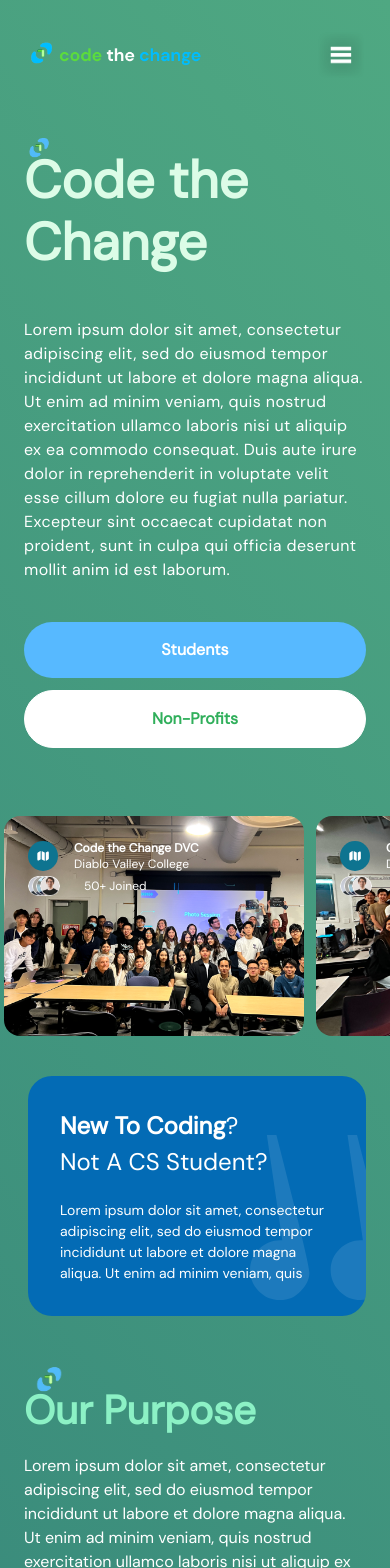
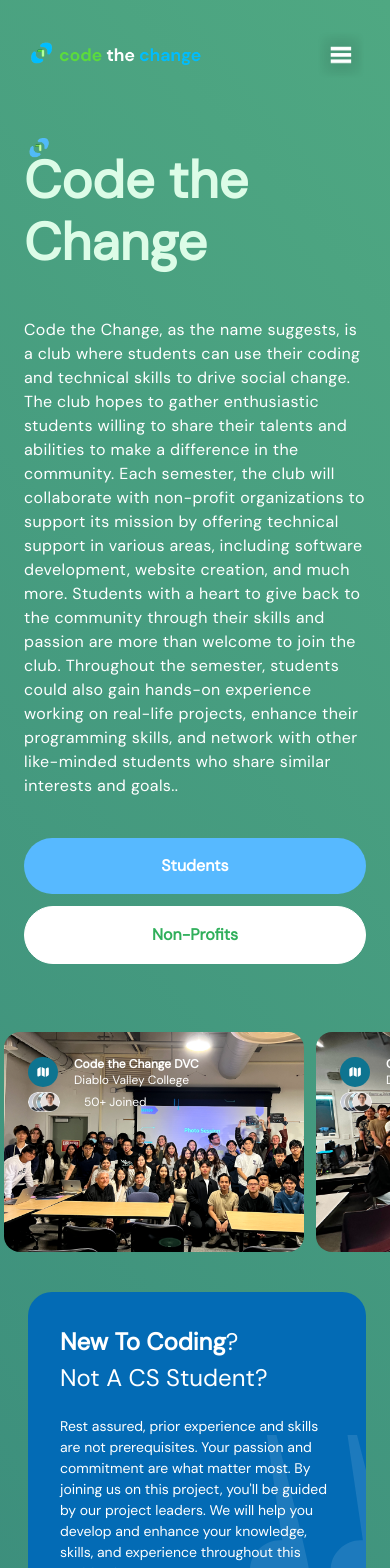
Before and after one commit to evanedreo/codethechange, a Next.js app: page / in a window 390 px wide. Shown: the top 1568 px of the page. Built offline with nearby package versions, Linux system fonts and the light colour scheme.

Commit message:
Final Commit

```diff
--- a/app/globals.css
+++ b/app/globals.css
@@ -93,6 +93,9 @@
   .regular-12 {
     @apply text-[12px] font-[400];
   }
+  .medium-20 {
+    @apply text-[20px] font-[600];
+  }
 
   .medium-14 {
     @apply text-[14px] font-[600];
--- a/components/Features.tsx
+++ b/components/Features.tsx
@@ -16,7 +16,7 @@
             />
             <h2 className='text-softcyan-100 bold-40 lg:bold-64'>Benefits of Joining Us</h2>
           </div>
-          <ul className='text-white mt-10 grid gap-10 md:grid-cols-2 lg:mg-20 lg:gap-20'>
+          <ul className='text-white mt-10 grid gap-10 md:grid-cols-2 lg:mg-20 lg:gap-24'>
             {FEATURES.map((feature)=>(
               <FeatureItem
                  title ={feature.title}
@@ -51,7 +51,7 @@
       <h2 className='bold-20 lg:bold-32 mt-5 capitalize'>
           {title}
       </h2>
-      <p className='regular-16 mt-5 text-whitelg:mt-[30px] lg:bg-none'>
+      <p className='regular-16 lg:regular-18 xl:regular-20 min-w-[280px] mt-5 text-white lg:mt-[30px] lg:bg-none'>
         {description}
       </p>
     </li>
--- a/components/Gallery.tsx
+++ b/components/Gallery.tsx
@@ -42,7 +42,9 @@
               />
             ))}
           </span>
-          <p className="text-xs md:medium-14 lg:bold-20 text-white">{peopleJoined}</p>
+          <p className="text-xs md:medium-14 lg:bold-20 text-white">
+            {peopleJoined}
+          </p>
         </div>
       </div>
     </div>
@@ -71,10 +73,11 @@
           <h2 className="regular-24 md:regular-32 2xl:regular-64 capitalize text-white">
             <strong>New to Coding</strong>? <br></br>Not a CS Student?
           </h2>
-          <p className="regular-14 xl:regular-16 mt-5 text-white">
-            Lorem ipsum dolor sit amet, consectetur adipiscing elit, sed do
-            eiusmod tempor incididunt ut labore et dolore magna aliqua. Ut enim
-            ad minim veniam, quis
+          <p className="regular-14 xl:regular-20 mt-5 text-white">
+            Rest assured, prior experience and skills are not prerequisites.
+            Your passion and commitment are what matter most. By joining us on
+            this project, you'll be guided by our project
+            leaders. We will help you develop and enhance your knowledge, skills, and experience throughout this exciting journey.
           </p>
           <Image
             src="/quote.svg"
--- a/components/Hero.tsx
+++ b/components/Hero.tsx
@@ -4,7 +4,6 @@
 const Hero = () => {
   return (
     <section className="padding-container max-container flex flex-col gap-20 py-10 pb-32 md:gap-28 lg:py-20 xl:flex-row">
-
       {/* LEFT */}
 
       <div className="relative z-20 flex flex-1 flex-col xl:w-1/2">
@@ -17,19 +16,22 @@
         />
         <h1 className="bold-52 lg:bold-88 text-green-100">Code the Change</h1>
         <p className="regular-16 lg:leading-8 mt-11 tracking-wide text-white">
-        Lorem ipsum dolor sit amet, consectetur adipiscing elit, sed do eiusmod tempor incididunt
-        ut labore et dolore magna aliqua. Ut enim ad minim veniam, quis nostrud exercitation ullamco
-        laboris nisi ut aliquip ex ea commodo consequat. Duis aute irure dolor in reprehenderit in
-        voluptate velit esse cillum dolore eu fugiat nulla pariatur. Excepteur sint occaecat cupidatat non proident,
-        sunt in culpa qui officia deserunt mollit anim id est laborum.
+          Code the Change, as the name suggests, is a club where students can
+          use their coding and technical skills to drive social change. The club
+          hopes to gather enthusiastic students willing to share their talents
+          and abilities to make a difference in the community. Each semester,
+          the club will collaborate with non-profit organizations to support its
+          mission by offering technical support in various areas, including
+          software development, website creation, and much more. Students with a
+          heart to give back to the community through their skills and passion
+          are more than welcome to join the club. Throughout the semester,
+          students could also gain hands-on experience working on real-life
+          projects, enhance their programming skills, and network with other
+          like-minded students who share similar interests and goals..
         </p>
         <div className="flex flex-col w-full gap-3 sm:flex-row mt-10">
-          <Button type="button" title="Students" variant="btn_blue" />
-          <Button
-            type="button"
-            title="Non-Profits"
-            variant="btn_white"
-          />
+          <Button type="button" title="Students" variant="btn_blue" url="https://forms.gle/dm8e1pDQECfDJ9zXA"/>
+          <Button type="button" title="Non-Profits" variant="btn_white" url="https://forms.gle/ZH386SbYDFZskVcE9" />
         </div>
       </div>
     </section>
--- a/components/Mission.tsx
+++ b/components/Mission.tsx
@@ -11,12 +11,15 @@
           </h2>
           <div className="flex-col max-container relative w-full">
             <div className="flex lg:flex-row flex-col w-full gap-10">
-              <p className="m-auto regular-16 text-white xl:max-w-[820px]">
-                Lorem ipsum dolor sit amet, consectetur adipiscing elit, sed do
-                eiusmod tempor incididunt ut labore et dolore magna aliqua. Ut
-                enim ad minim veniam, quis nostrud exercitation ullamco laboris
-                nisi ut aliquip ex ea commodo consequat. Duis aute irure dolor
-
+              <p className="m-auto regular-16 lg:regular-18 xl:regular-20 text-white xl:max-w-[820px]">
+                Code the Change aims to engage and unite students who are eager
+                to apply their technical skills for the betterment of the
+                community. By facilitating connections between these students
+                and non-profit organizations in need of technical assistance,
+                the club aims to integrate social change into the heart of
+                computer science culture, encouraging students to use their
+                talents not just for professional advancement but also for
+                meaningful societal impact.
               </p>
               <Image
                 src="/workshop.png"
@@ -28,11 +31,14 @@
           </div>
           <div className="flex-col max-container relative w-full">
             <div className="flex lg:flex-row-reverse flex-col w-full gap-10">
-              <p className="m-auto regular-16 text-white xl:max-w-[820px]">
-                Lorem ipsum dolor sit amet, consectetur adipiscing elit, sed do
-                eiusmod tempor incididunt ut labore et dolore magna aliqua. Ut
-                enim ad minim veniam, quis nostrud exercitation ullamco laboris
-                nisi ut aliquip ex ea commodo consequat. Duis aute irure dolor
+              <p className="m-auto regular-16 lg:regular-18 xl:regular-20 text-white xl:max-w-[820px]">
+                Code the Change is dedicated to empowering students with an
+                interest in computer science and coding. To achieve this, Code
+                the Change conducts various bootcamps and provides hands-on
+                mentorship from experienced project leaders, with the dual aim
+                of enhancing the technical skills of its members and fostering a
+                learning environment for students eager to delve into computer
+                science.
               </p>
               <Image
                 src="/discussion.png"
--- a/components/Navbar.tsx
+++ b/components/Navbar.tsx
@@ -63,8 +63,8 @@
       </ul>
       {/* Login button for larger devices */}
       <div className="lg:flexCenter hidden gap-3">
-        <Button  type="button" title="Students" variant="btn_blue" url="/" />
-        <Button  type="button" title="Non-Profits" variant="btn_white" url="/" />
+        <Button  type="button" title="Students" variant="btn_blue" url="https://forms.gle/dm8e1pDQECfDJ9zXA" />
+        <Button  type="button" title="Non-Profits" variant="btn_white" url="https://forms.gle/ZH386SbYDFZskVcE9" />
       </div>
     </nav>
   );
--- a/components/Projects.tsx
+++ b/components/Projects.tsx
@@ -26,14 +26,14 @@
                   height={250}
                 />
               </div>
-              <div className=" items-center flex justify-center gap-5 md:gap-20 lg:gap-2 xl:gap-20 p-0 text-center flex-row">
+              <div className="items-center flex justify-center gap-5 md:gap-20 lg:gap-2 xl:gap-20 p-0 flex-row">
                 <TeamName>
                   {TEAMS.executives.map((link) => (
                     <div key={link.label}>
-                      <p className="text-softcyan-200 regular-14 md:bold-18 xl:text-xl whitespace-nowrap">
+                      <p className="text-softcyan-200 regular-14 md:bold-18 xl:bold-20 whitespace-nowrap">
                         {link.label}:
                       </p>
-                      <p className="text-white text-xs md:medium-12 xl:medium-16 whitespace-nowrap">
+                      <p className="text-white text-xs md:medium-16  xl:regular-20 xl:my-1 whitespace-nowrap">
                         {link.value}
                       </p>
                     </div>
@@ -42,10 +42,10 @@
                 <TeamName>
                   {TEAMS.projectLeader.map((link) => (
                     <div key={link.label}>
-                      <p className="text-softcyan-200 regular-14 md:bold-16 xl:text-xl whitespace-nowrap">
+                      <p className="text-softcyan-200 regular-14 md:bold-18 xl:bold-20 whitespace-nowrap">
                         {link.label}:
                       </p>
-                      <p className="text-white text-xs md:medium-12 xl:medium-16  whitespace-nowrap">
+                      <p className="text-white text-xs md:regular-16 xl:regular-20 xl:my-1 whitespace-nowrap">
                         {link.value}
                       </p>
                     </div>
@@ -54,18 +54,22 @@
               </div>
             </div>
           </div>
-          <div className="text-center flex-col max-container relative w-full">
+          <div className="flex-col max-container relative w-full">
             <div className="border lg:border-hidden rounded-xl border-vividblue-300 p-8 flex lg:flex-row flex-col w-full gap-10">
               <div className="m-auto items-center flex-col">
-                <h4 className=" text-softcyan-100 mt-0 bold-20 lg:bold-32 lg:mb-8">
+                <h4 className="text-center text-softcyan-100 mt-0 bold-20 lg:bold-32 lg:mb-8">
                   Team 1
                 </h4>
-                <p className="regular-12 md:regular-16 text-white lg:max-w-[620px] xl:max-w-[820px]">
-                  Lorem ipsum dolor sit amet, consectetur adipiscing elit, sed
-                  do eiusmod tempor incididunt ut labore et dolore magna aliqua.
-                  Ut enim ad minim veniam, quis nostrud exercitation ullamco
-                  laboris nisi ut aliquip ex ea commodo consequat. Duis aute
-                  irure dolor
+                <p className="regular-12 md:regular-16 xl:regular-20 text-white lg:max-w-[620px] xl:max-w-[820px]">
+                  Under the supervision of the President and Vice President,
+                  project leaders at Code the Change provided direct, hands-on
+                  guidance to members in developing a website for The Little
+                  House, an initiative that operates five learning centers
+                  across Jakarta. Catering to over 200 underprivileged
+                  Indonesian children, The Little House provides free education
+                  to bridge the educational socioeconomic divide, with programs
+                  spanning grades 1 to 12 and supported by over 25 full-time
+                  teachers.
                 </p>
               </div>
               <div className="mx-auto md:max-w-[400px] flex-col space-y-4 ">
@@ -86,18 +90,23 @@
               </div>
             </div>
           </div>
-          <div className="border lg:border-hidden rounded-xl border-vividblue-300 p-8 text-center flex-col max-container relative w-full">
+          <div className="border lg:border-hidden rounded-xl border-vividblue-300 p-8  flex-col max-container relative w-full">
             <div className="flex lg:flex-row flex-col w-full gap-10">
               <div className="m-auto items-center flex-col">
-                <h4 className=" text-softcyan-100 mt-0 bold-20 lg:bold-32 lg:mb-8">
+                <h4 className="text-center text-softcyan-100 mt-0 bold-20 lg:bold-32 lg:mb-8">
                   Team 2
                 </h4>
-                <p className="regular-12 md:regular-16 text-white lg:max-w-[620px] xl:max-w-[820px]">
-                  Lorem ipsum dolor sit amet, consectetur adipiscing elit, sed
-                  do eiusmod tempor incididunt ut labore et dolore magna aliqua.
-                  Ut enim ad minim veniam, quis nostrud exercitation ullamco
-                  laboris nisi ut aliquip ex ea commodo consequat. Duis aute
-                  irure dolor
+                <p className="regular-12 md:regular-16 xl:regular-20 text-white lg:max-w-[620px] xl:max-w-[820px]">
+                  Under the supervision of the President and Vice President,
+                  project leaders at our organization provided hands-on guidance
+                  to members in developing a website for Social Project Bali, a
+                  non-profit organization founded on 19 September 2020 in Bali,
+                  Indonesia. Focused on education, environmental conservation,
+                  and social humanity, the organization engages in educating
+                  rural children, cleaning and tree planting for environmental
+                  care, and making donations to underprivileged people, aiming
+                  to foster a community of collaboration and impact in these
+                  areas.
                 </p>
               </div>
               <div className="mx-auto md:max-w-[400px] flex-col space-y-4 ">
@@ -118,18 +127,22 @@
               </div>
             </div>
           </div>
-          <div className="border rounded-xl lg:border-hidden border-vividblue-300 p-8 md:justify-center text-center flex-col max-container relative w-full">
+          <div className="border rounded-xl lg:border-hidden border-vividblue-300 p-8 md:justify-center flex-col max-container relative w-full">
             <div className="flex lg:flex-row flex-col w-full gap-10">
               <div className="m-auto items-center flex-col">
-                <h4 className=" text-softcyan-100 mt-0 bold-20 lg:bold-32 lg:mb-8">
+                <h4 className="text-center text-softcyan-100 mt-0 bold-20 lg:bold-32 lg:mb-8">
                   Team 3
                 </h4>
-                <p className="regular-12 md:regular-16 text-white lg:max-w-[620px] xl:max-w-[820px]">
-                  Lorem ipsum dolor sit amet, consectetur adipiscing elit, sed
-                  do eiusmod tempor incididunt ut labore et dolore magna aliqua.
-                  Ut enim ad minim veniam, quis nostrud exercitation ullamco
-                  laboris nisi ut aliquip ex ea commodo consequat. Duis aute
-                  irure dolor
+                <p className="regular-12 md:regular-16 xl:regular-20 text-white lg:max-w-[620px] xl:max-w-[820px]">
+                  Under the supervision of the President and Vice President,
+                  project leaders at our organization provided hands-on guidance
+                  to members in developing a website for Bercerita, an
+                  initiative aimed at raising the global competitiveness of
+                  Indonesian children by enhancing their self-esteem and
+                  cultural pride. Bercerita bridges high school volunteers and
+                  rural elementary students through English language education,
+                  with a curriculum that promotes cultural understanding and
+                  broadens horizons.
                 </p>
               </div>
               <div className="flex-col space-y-4 mx-auto md:max-w-[400px]">
--- a/constants/index.ts
+++ b/constants/index.ts
@@ -1,114 +1,132 @@
 // NAVIGATION
 export const NAV_LINKS = [
-  { href: '/', key: 'home', label: 'Home' },
-  { href: '#about_us', key: 'about_us', label: 'About Us' },
-  { href: '#projects', key: 'projects', label: 'What Have We Done' },
+  { href: "/", key: "home", label: "Home" },
+  { href: "#about_us", key: "about_us", label: "About Us" },
+  { href: "#projects", key: "projects", label: "What Have We Done" },
 ];
 
 // Gallery SECTION
 export const PEOPLE_URL = [
-  '/person-1.png',
-  '/person-2.png',
-  '/person-3.png',
-  '/person-4.png',
+  "/person-1.png",
+  "/person-2.png",
+  "/person-3.png",
+  "/person-4.png",
 ];
 
 // Benefits SECTION
 export const FEATURES = [
   {
-    title: 'Resume',
-    icon: '/resume.png',
+    title: "Resume",
+    icon: "/resume.png",
     description:
-      'Lorem ipsum dolor sit amet, consectetur adipiscing elit, sed do eiusmod tempor incididunt ut labore et dolore magna aliqua. Ut enim ad minim veniam, quis nostrud exercitation ullamco laboris nisi ut aliquip ex ea commodo consequat. ',
+      "   You can enrich your resume with hands-on project experience. Also, involvement in these projects not only counts as volunteer work, demonstrating a commitment to community service, but also appealing to employers who value social responsibility. ",
   },
   {
-    title: 'Experience',
-    icon: '/experience.png',
+    title: "Experience",
+    icon: "/experience.png",
     description:
-      "Lorem ipsum dolor sit amet, consectetur adipiscing elit, sed do eiusmod tempor incididunt ut labore et dolore magna aliqua. Ut enim ad minim veniam, quis nostrud exercitation ullamco laboris nisi ut aliquip ex ea commodo consequat. ",
+      "You have the chance to apply as officers, providing them with invaluable leadership experience for their personal and professional growth. Furthermore, direct mentorship from project leaders enhances your technical skills, particularly in website development.",
   },
   {
-    title: 'Connections',
-    icon: '/connection.png',
+    title: "Connections",
+    icon: "/connection.png",
     description:
-      'Lorem ipsum dolor sit amet, consectetur adipiscing elit, sed do eiusmod tempor incididunt ut labore et dolore magna aliqua. Ut enim ad minim veniam, quis nostrud exercitation ullamco laboris nisi ut aliquip ex ea commodo consequat. ',
+      "The club is a hub for students who share a passion for technology and community service. This environment fosters connections with peers who have similar interests and ambitions, leading to lasting professional networks and friendships.",
   },
   {
-    title: 'Certificate',
-    icon: '/certificate.png',
+    title: "Certificate",
+    icon: "/certificate.png",
     description:
-      'Lorem ipsum dolor sit amet, consectetur adipiscing elit, sed do eiusmod tempor incididunt ut labore et dolore magna aliqua. Ut enim ad minim veniam, quis nostrud exercitation ullamco laboris nisi ut aliquip ex ea commodo consequat. ',
+      "You receive certificates recognizing their contributions to projects for non-profit organizations. This certificate is not only a token of appreciation but also serves as a tangible record of their involvement and skills, which can be beneficial for future academic or career opportunities.",
   },
 ];
 
 // FOOTER SECTION
 export const FOOTER_LINKS = [
   {
-    title: 'Learn More',
+    title: "Learn More",
     links: [
-      'About Us',
-      'Our Projects',
-      'Join Us',
-      'Collaborate With Us',
+      {
+        label: "About Us",
+        url: "/#about_us",
+      },
+      {
+        label: "Our Projects",
+        url: "/#projects",
+      },
+      {
+        label: "Join Us",
+        url: "https://forms.gle/dm8e1pDQECfDJ9zXA",
+      },
+      {
+        label: "Collaborate With Us",
+        url: "https://forms.gle/ZH386SbYDFZskVcE9",
+      },
     ],
   },
 ];
 
 export const FOOTER_CONTACT_INFO = {
-  title: 'Contact Us',
+  title: "Contact Us",
   links: [
-    { label: 'Admin Officer', value: '669-302-5045' },
-    { label: 'Email Officer', value: 'codethechangedvc@gmail.com' },
+    { label: "Admin Officer", value: "669-302-5045" },
+    { label: "Email Officer", value: "codethechangedvc@gmail.com" },
   ],
 };
 
 export const SOCIALS = {
-  title: 'Social',
+  title: "Social",
   links: [
+    // {
+    //   image: '/facebook.svg',
+    //   url: 'https://www.facebook.com'
+    // },
     {
-      image: '/facebook.svg',
-      url: 'https://www.facebook.com'
+      image: "/linkedin.svg",
+      url: "https://www.linkedin.com/company/code-the-changedvc/about/",
     },
     {
-      image: '/instagram.svg',
-      url: 'https://www.instagram.com'
+      image: "/discord.svg",
+      url: "https://discord.gg/cAvGBxVwmt",
     },
     {
-      image: '/twitter.svg',
-      url: 'https://www.twitter.com'
+      image: "/instagram.svg",
+      url: "https://www.instagram.com/codethechange_dvc",
     },
-    {
-      image: '/youtube.svg',
-      url: 'https://www.youtube.com'
-    },
-    {
-      image: '/wordpress.svg',
-      url: 'https://www.wordpress.com'
-    }
-  ]
-
+    // {
+    //   image: '/twitter.svg',
+    //   url: 'https://www.twitter.com'
+    // },
+    // {
+    //   image: '/youtube.svg',
+    //   url: 'https://www.youtube.com'
+    // },
+    // {
+    //   image: '/wordpress.svg',
+    //   url: 'https://www.wordpress.com'
+    // }
+  ],
 };
 
 export const TEAMS = {
   executives: [
-    { label: 'President ', value: 'Evan Honggo Widjojo' },
-    { label: 'VP of Projects', value: 'Evan Honggo Widjojo' },
-    { label: 'VP of Operations', value: 'Evan Honggo Widjojo' },
-    { label: 'VP of Finance', value: 'Evan Honggo Widjojo' },
-    { label: 'VP of Communication', value: 'Evan Honggo Widjojo' },
-    { label: 'VP of Design', value: 'Evan Honggo Widjojo' },
-    { label: 'Marketing Designer', value: 'Evan Honggo Widjojo' },
-    { label: 'Marketing Designer', value: 'Evan Honggo Widjojo' },
-    { label: 'Event Organizer', value: 'Evan Honggo Widjojo' },
-    { label: 'ICC Representative', value: 'Evan Honggo Widjojo' },
+    { label: "President ", value: "Evan Honggo Widjojo" },
+    { label: "VP of Projects", value: "Nicholas Chan" },
+    { label: "VP of Operations", value: "Charlene Lioe" },
+    { label: "VP of Finance", value: "Darren Phang" },
+    { label: "VP of Communication", value: "Bianca Setiady" },
+    { label: "VP of Design", value: "Agatha Santoso" },
+    { label: "Marketing Designer", value: "Hanzell Firmansyah" },
+    { label: "Marketing Designer", value: "Justine Setiono" },
+    { label: "Event Organizer", value: "Servian Husada" },
+    { label: "ICC Representative", value: "Rezon Gautama" },
   ],
-  projectLeader:[
-    {label:'Project Leader', value:'Nicholas Nurwinata'},
-    {label:'Project Leader', value:'Nicholas Nurwinata'},
-    {label:'Project Leader', value:'Nicholas Nurwinata'},
-    {label:'Project Leader', value:'Nicholas Nurwinata'},
-    {label:'Project Leader', value:'Nicholas Nurwinata'},
-    {label:'Project Leader', value:'Nicholas Nurwinata'},
-
-  ]
+  projectLeader: [
+    { label: "Project Leader", value: "Nicholas Nurwinata" },
+    { label: "Project Leader", value: "Andrew Damanik" },
+    { label: "Project Leader", value: "Sebastian Silva" },
+    { label: "Project Leader", value: "Anupriya Islam" },
+    { label: "Project Leader", value: "Angelyne Susanto" },
+    { label: "Project Leader", value: "Cameron White" },
+  ],
 };
```
Also changed, not shown: components/Footer.tsx (+8 -3 lines), public/discord.svg (added), public/linkedin.svg (added).
